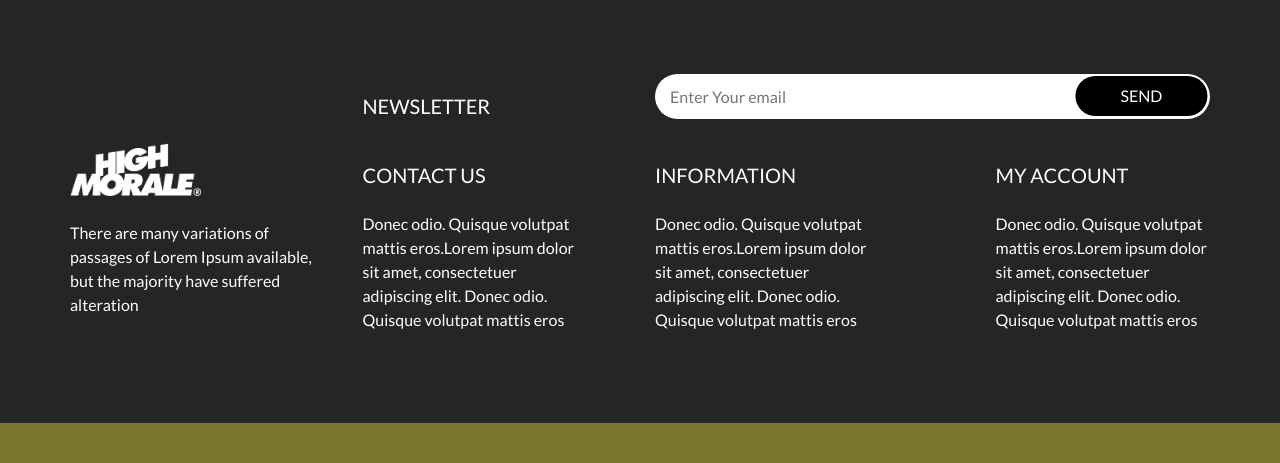
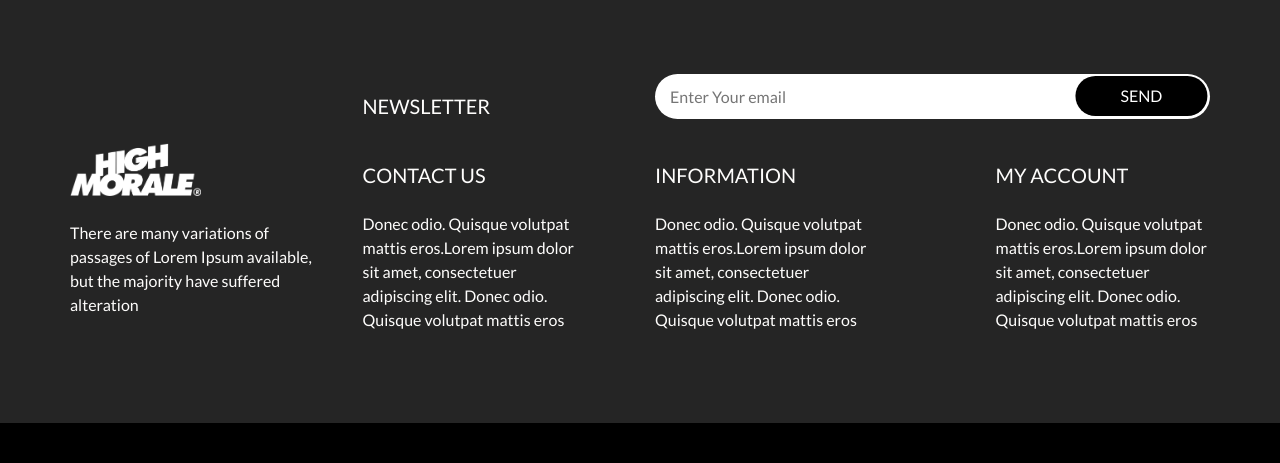
Before and after one commit to Glitch124111011/highmorale, a PHP site: page / in a window 1280 px wide. Shown: the part 2438-2901 px from the top of the page. Run offline with PHP 8.4, Linux system fonts and the light colour scheme; some libraries are stand-ins or nearby versions.

Commit message:
Style css commit

```diff
--- a/css/style.css
+++ b/css/style.css
@@ -403,7 +403,7 @@ a:focus {
 .client_section .carousel-control-next {
   width: 50px;
   height: 50px;
-  background-color: #7f7f31;
+  background-color: #000000;
   opacity: 1;
   top: 40%;
   background-repeat: no-repeat;
@@ -560,7 +560,7 @@ a:focus {
 .footer_section {
   background-color: #252525;
   padding: 20px;
-  background-color: #7a772d;
+  background-color: #000000;
 }
 
 .footer_section p {
```
